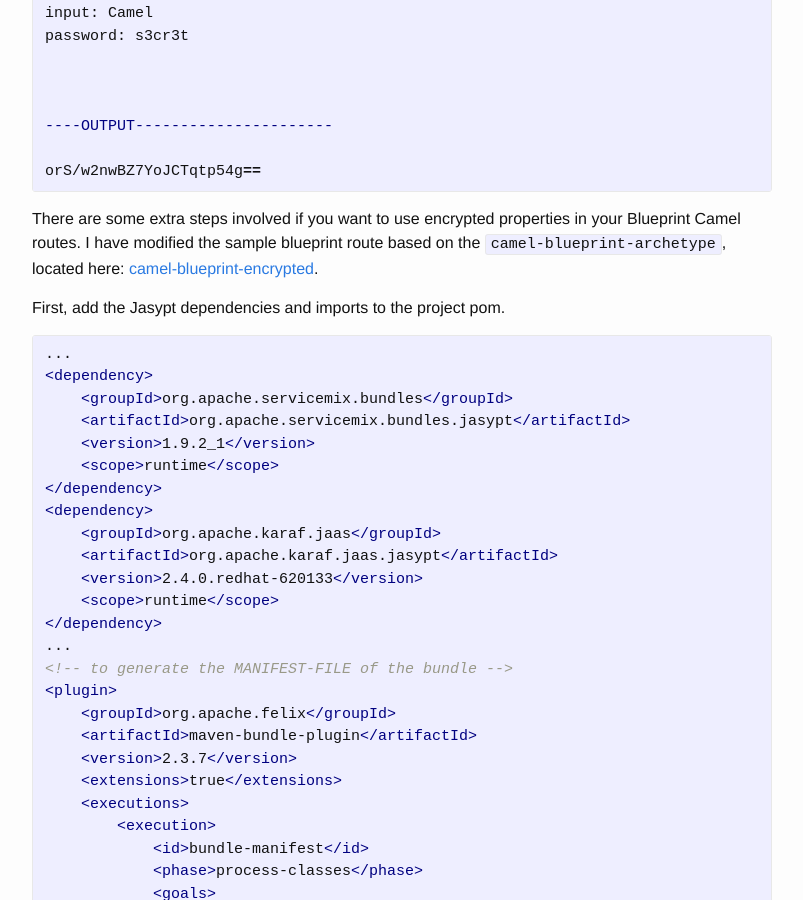
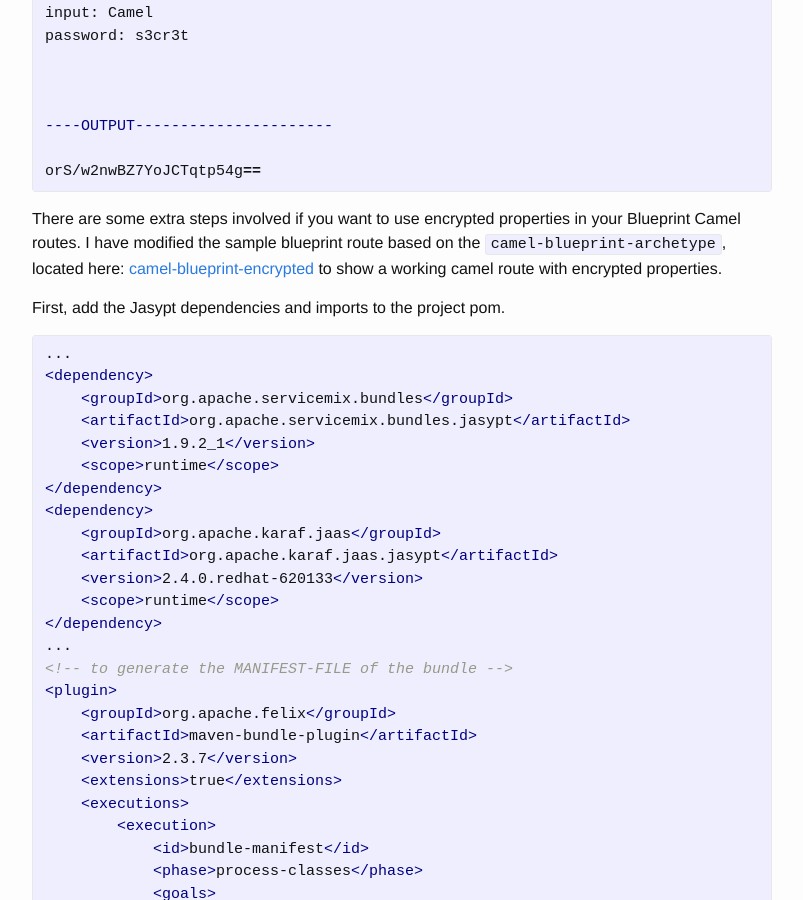
Before and after one commit to smparekh/smparekh.github.io, a Jekyll site: the page built from _posts/2015-12-20-encrypted-property-placeholders.markdown, in a window 1280 px wide and 900 px high, scrolled down 2068 px. Shown: the whole window, without its empty margins (238-1041 px from the left). Built offline with Jekyll 4.4.1, drawn with Linux system fonts in a browser that asks for light colours.

Commit message:
Updated wording

```diff
--- a/_posts/2015-12-20-encrypted-property-placeholders.markdown
+++ b/_posts/2015-12-20-encrypted-property-placeholders.markdown
@@ -53,7 +53,7 @@
 
 {% endhighlight %}
 
-There are some extra steps involved if you want to use encrypted properties in your Blueprint Camel routes. I have modified the sample blueprint route based on the `camel-blueprint-archetype`, located here: [camel-blueprint-encrypted][3].
+There are some extra steps involved if you want to use encrypted properties in your Blueprint Camel routes. I have modified the sample blueprint route based on the `camel-blueprint-archetype`, located here: [camel-blueprint-encrypted][3] to show a working camel route with encrypted properties.
 
 First, add the Jasypt dependencies and imports to the project pom.
 {% highlight xml %}
```
